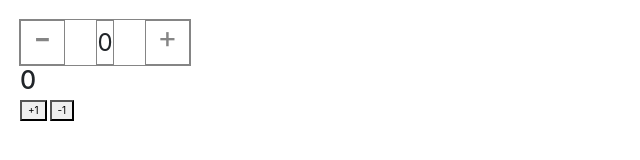
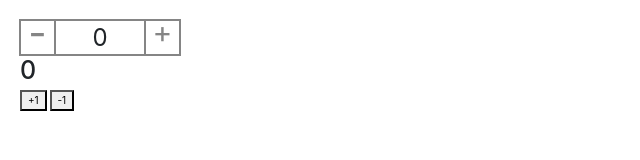
Before and after one commit to chaoting1995/JS-practice, a website: page 大專初稿/counter-css.html in a window 1280 px wide. Shown: the whole page, without its empty margins (0-640 px from the left). Drawn offline with nearby package versions, Linux system fonts and the light colour scheme.

Commit message:
counter.html

```diff
--- a/大專初稿/counter-css.html
+++ b/大專初稿/counter-css.html
@@ -18,10 +18,10 @@
 
         .box {
             outline: .1rem solid #858585;
-            /* width: 17rem; */
-            width: 170px;
-            /* height: 4.5rem; */
-            height: 45px;
+            width: 16rem;
+            /* width: 170px; */
+            height: 3.5rem;
+            /* height: 45px; */
             display: flex;
             justify-content: space-between;
 
@@ -29,8 +29,8 @@
 
         .minus {
             border: .1rem solid #858585;
-            height: 4.5rem;
-            width: 4.5rem;
+            height: 3.5rem;
+            width: 3.5rem;
             font-size: 4rem;
             color: #858585;
             line-height: 4.3rem;
@@ -43,8 +43,8 @@
 
         .add {
             border: .1rem solid #858585;
-            height: 4.5rem;
-            width: 4.5rem;
+            height: 3.5rem;
+            width: 3.5rem;
             font-size: 3rem;
             color: #858585;
             display: flex;
@@ -54,9 +54,11 @@
 
         .total {
             border: .1rem solid #858585;
-            height: 4.5rem;
+            width: 9rem;
+            height: 3.5rem;
             display: flex;
             align-items: center;
+            justify-content: center;
             font-size: 2.4rem;
         }
         .total p{
```
